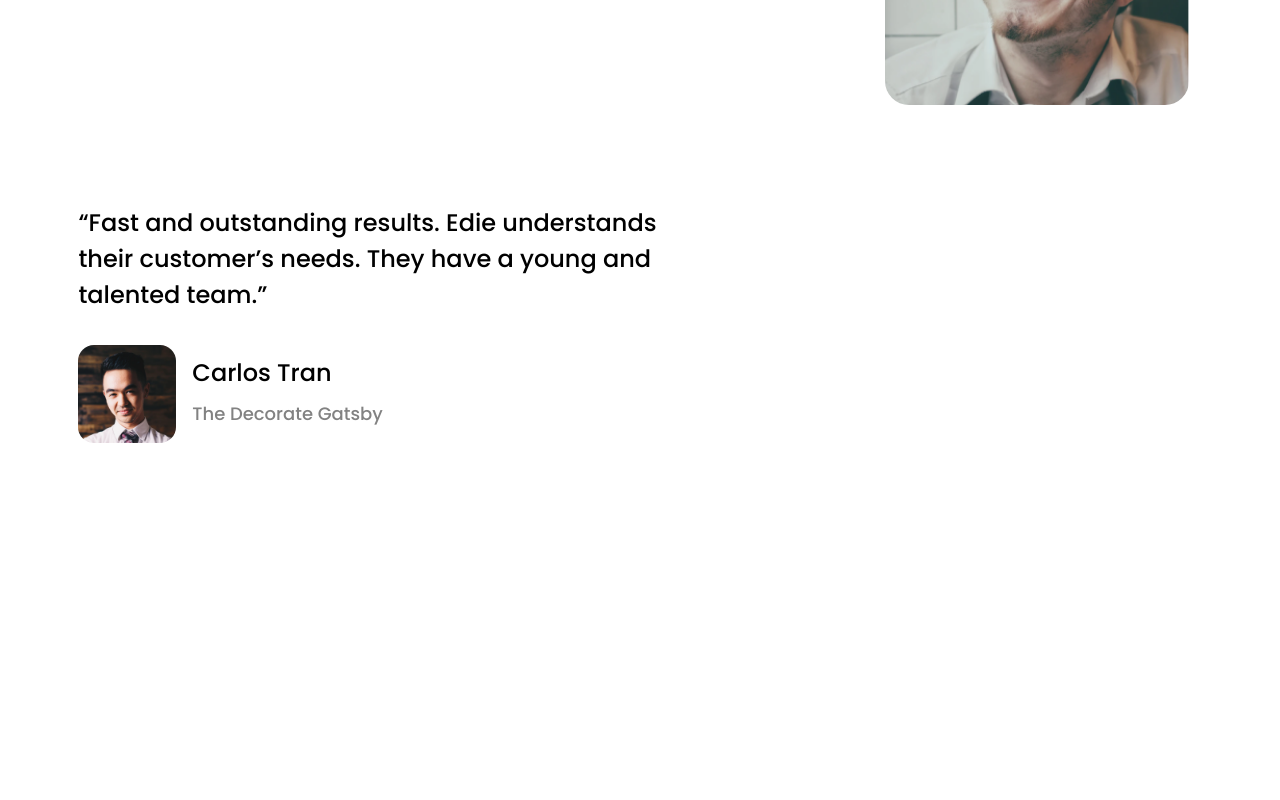
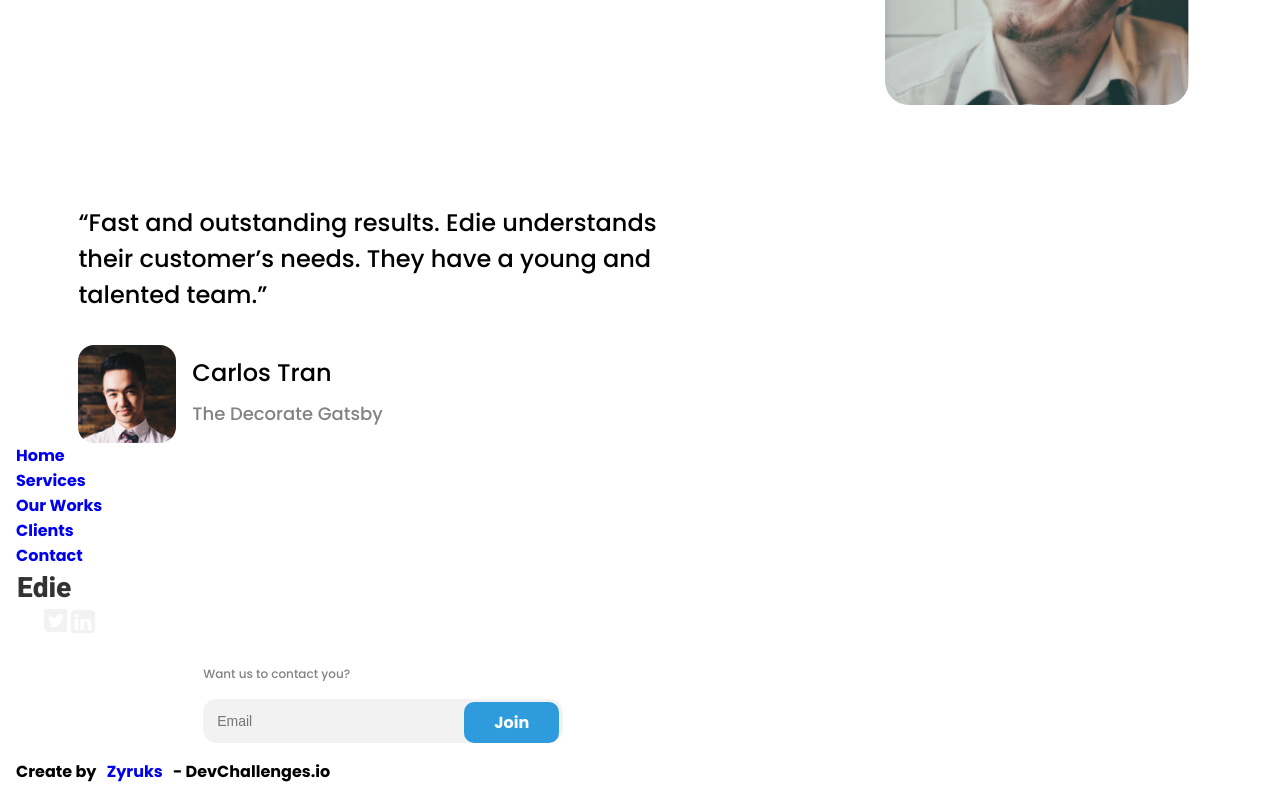
Before and after one commit to Zyruks/dev-challenge, a website: page edie-homepage/src/index.html in a window 1280 px wide. Shown: the part 3896-4696 px from the top of the page. Before the commit the page ends 4355 px from the top, so only its background shows below. Drawn offline with nearby package versions, Linux system fonts and the light colour scheme; files that its build step writes are made by us from their sources.

Commit message:
added footer on html

```diff
--- a/edie-homepage/src/index.html
+++ b/edie-homepage/src/index.html
@@ -217,14 +217,60 @@
       <!-- #team-section  end-->
 
       <!-- #Footer -->
-      <!-- <div>
-        <footer class="footer">
-          <p>
+
+      <footer class="footer">
+        <div class="footer-wrapper">
+          <ul class="footer-nav">
+            <li>
+              <a href="#" class="footer-nav__items">Home</a>
+            </li>
+            <li><a href="#" class="footer-nav__items">Services</a></li>
+            <li><a href="#" class="footer-nav__items">Our Works</a></li>
+            <li><a href="#" class="footer-nav__items">Clients</a></li>
+            <li><a href="#" class="footer-nav__items">Contact</a></li>
+          </ul>
+
+          <div class="footer__social">
+            <span class="logo footer-logo">
+              <a href="index.html">Edie</a>
+              <div class="social-container">
+                <img
+                  src="./assets/svg/instagram.svg"
+                  alt=""
+                  class="social-media"
+                />
+                <img
+                  src="./assets/svg/twitter.svg"
+                  alt=""
+                  class="social-media"
+                />
+                <img
+                  src="./assets/svg/linkedin.svg"
+                  alt=""
+                  class="social-media"
+                />
+              </div>
+            </span>
+          </div>
+
+          <div class="contact-you footer__contact-you">
+            <div class="contact-you__title">Want us to contact you?</div>
+            <input
+              type="email"
+              name="contact-you__input"
+              class="contact-you__input footer__input"
+              placeholder="Email"
+            />
+            <span class="contact-you__mini-btn footer__contact-btn">Join</span>
+          </div>
+
+          <p class="footer__paragraph">
             Create by &nbsp;<a href="#" class="footer__link"> Zyruks </a>&nbsp;
             - DevChallenges.io
           </p>
-        </footer>
-      </div> -->
+        </div>
+      </footer>
+
       <!-- #Footer End -->
     </div>
     <script src="./scripts/nav-mobile.js"></script>
```
